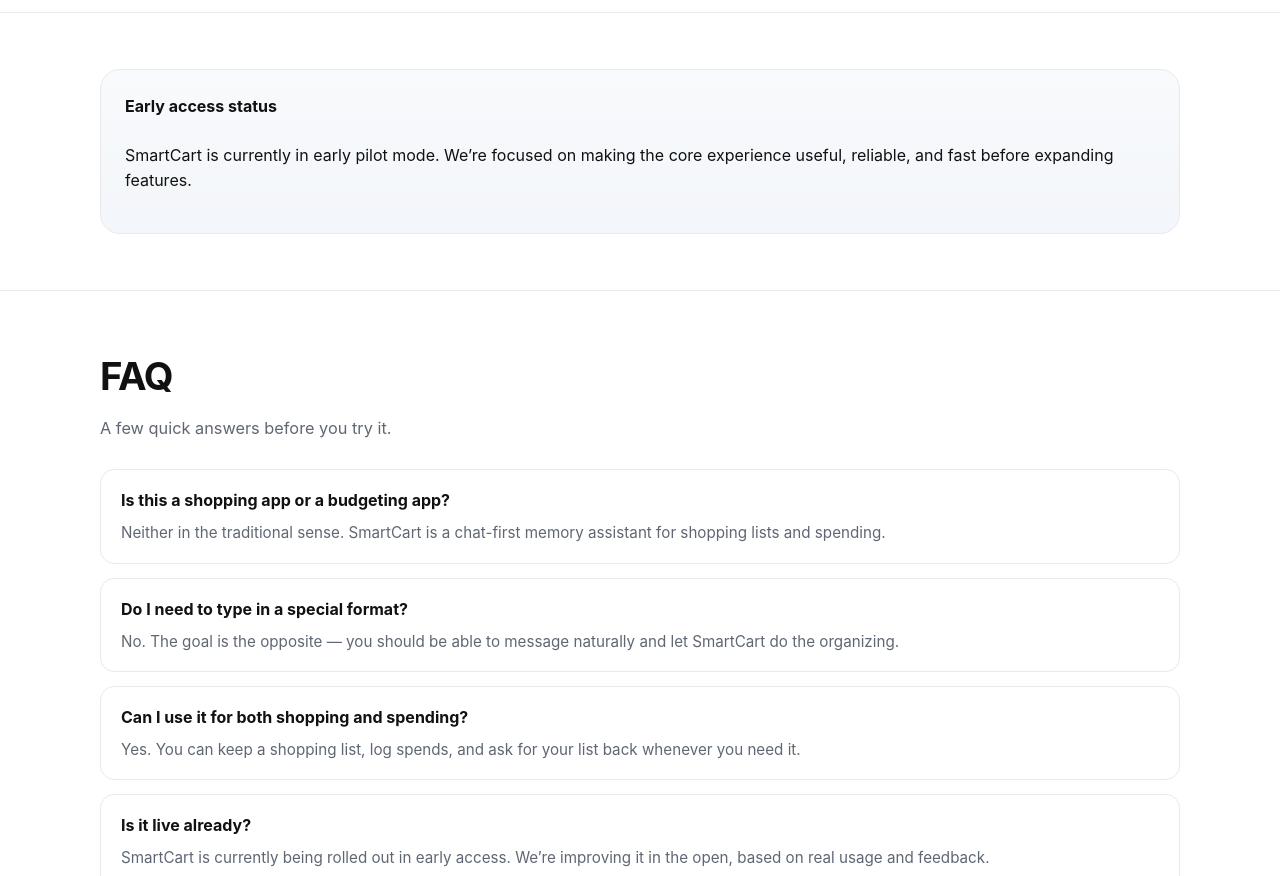
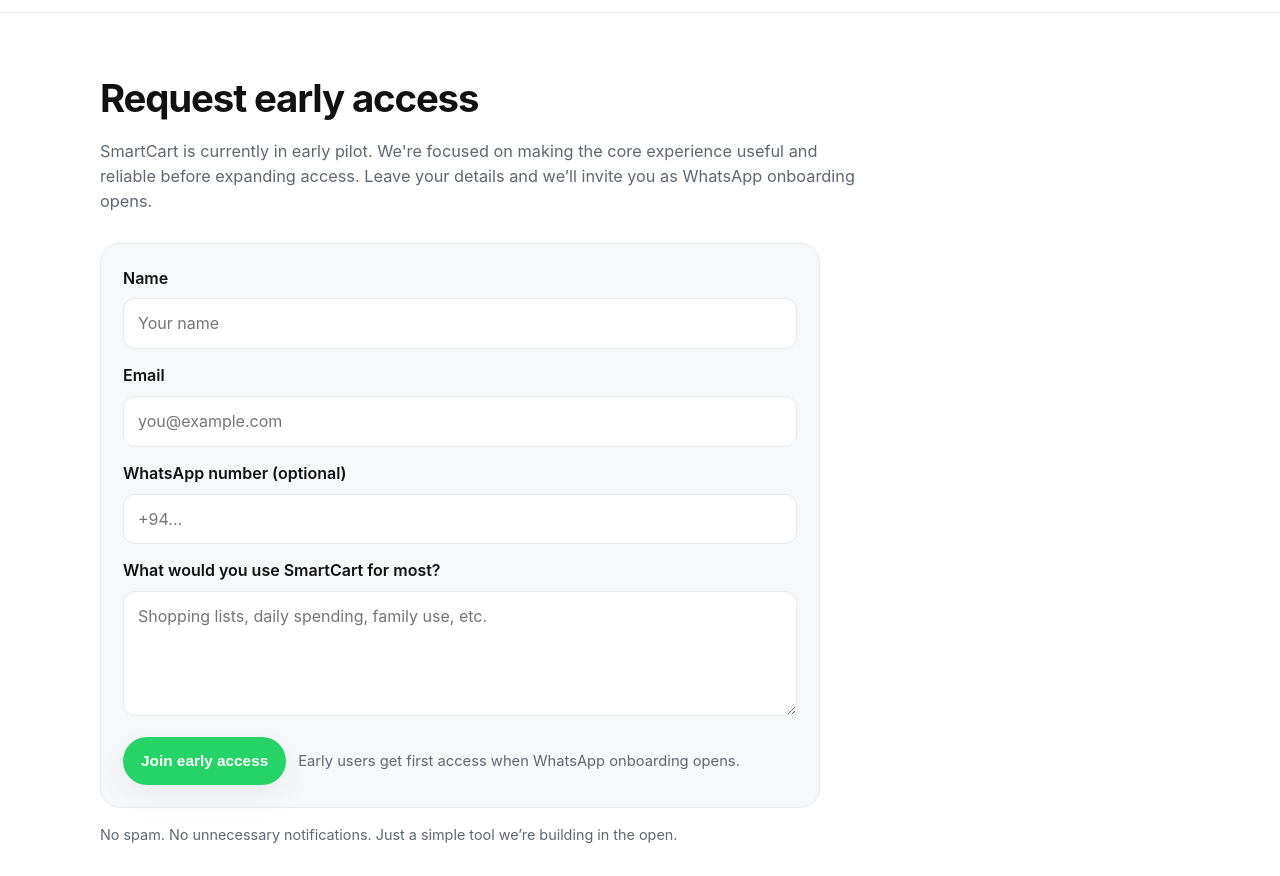
Before and after one commit to mohangamage/smartcart-site, a website: page index.html in a window 1280 px wide. Shown: the part 2140-3016 px from the top of the page. Drawn offline with Linux system fonts and the light colour scheme.

Commit message:
index page completed for mvp

```diff
--- a/index.html
+++ b/index.html
@@ -753,16 +753,86 @@
       EARLY ACCESS / STATUS
       ==========================================================================
     -->
-      <section>
+    <section id="early-access">
       <div class="container">
-          <div class="status">
-            <strong>Early access status</strong>
+        <div class="section-heading">
+          <h2>Request early access</h2>
           <p>
-              SmartCart is currently in early pilot mode. We’re focused on
-              making the core experience useful, reliable, and fast before
-              expanding features.
+            SmartCart is currently in early pilot. We're focused on making the core experience useful and reliable before expanding access.
+            Leave your details and we’ll invite you as WhatsApp onboarding opens.
           </p>
         </div>
+
+        <div class="card" style="max-width: 720px;">
+          <form action="#" method="post">
+            <div style="display: grid; gap: 14px;">
+              <div>
+                <label for="name" style="display:block; font-weight:600; margin-bottom:8px;">
+                  Name
+                </label>
+                <input
+                  id="name"
+                  name="name"
+                  type="text"
+                  placeholder="Your name"
+                  style="width:100%; min-height:48px; padding:12px 14px; border:1px solid var(--border); border-radius:12px; font:inherit;"
+                />
+              </div>
+
+              <div>
+                <label for="email" style="display:block; font-weight:600; margin-bottom:8px;">
+                  Email
+                </label>
+                <input
+                  id="email"
+                  name="email"
+                  type="email"
+                  placeholder="you@example.com"
+                  style="width:100%; min-height:48px; padding:12px 14px; border:1px solid var(--border); border-radius:12px; font:inherit;"
+                />
+              </div>
+
+              <div>
+                <label for="whatsapp" style="display:block; font-weight:600; margin-bottom:8px;">
+                  WhatsApp number (optional)
+                </label>
+                <input
+                  id="whatsapp"
+                  name="whatsapp"
+                  type="tel"
+                  placeholder="+94..."
+                  style="width:100%; min-height:48px; padding:12px 14px; border:1px solid var(--border); border-radius:12px; font:inherit;"
+                />
+              </div>
+
+              <div>
+                <label for="usecase" style="display:block; font-weight:600; margin-bottom:8px;">
+                  What would you use SmartCart for most?
+                </label>
+                <textarea
+                  id="usecase"
+                  name="usecase"
+                  rows="4"
+                  placeholder="Shopping lists, daily spending, family use, etc."
+                  style="width:100%; padding:12px 14px; border:1px solid var(--border); border-radius:12px; font:inherit; resize:vertical;"
+                ></textarea>
+              </div>
+
+              <div style="display:flex; flex-wrap:wrap; gap:12px; align-items:center;">
+                <button type="submit" class="button button-primary" style="border:none;">
+                  Join early access
+                </button>
+                <span style="color: var(--muted); font-size: 0.92rem;">
+                  Early users get first access when WhatsApp onboarding opens.
+                </span>
+              </div>
+            </div>
+          </form>
+        </div>
+
+        <p style="margin-top:16px; color: var(--muted); font-size: 0.9rem;">
+          No spam. No unnecessary notifications. Just a simple tool we’re building in the open.
+        </p>
       </div>
     </section>
 
@@ -780,10 +850,17 @@
 
           <div class="faq">
             <article class="faq-item">
-              <h3>Is this a shopping app or a budgeting app?</h3>
+              <h3>What exactly is SmartCart?</h3>
               <p>
-                Neither in the traditional sense. SmartCart is a chat-first
-                memory assistant for shopping lists and spending.
+                SmartCart is a chat-first memory assistant for shopping lists and spending.
+                It’s designed to help you quickly capture things and get them back cleanly when you need them.
+              </p>
+
+            </article>
+            <article class="faq-item">
+              <h3>Why not just use Notes or a to-do app?</h3>
+              <p>
+                Most tools require structure. SmartCart is designed for messy, real-life input — the way people actually think and message. You don’t need to organize anything upfront.
               </p>
             </article>
 
@@ -854,17 +931,18 @@
   -->
   <footer>
     <div class="container">
-        <div>SmartCart</div>
-        <div style="margin-top: 8px">
+      <div style="font-weight:600;">SmartCart</div>
+
+      <div style="margin-top: 8px;">
         A WhatsApp-first memory assistant for shopping lists and spending.
       </div>
 
-        <div style="margin-top: 20px">
-          <!--
-          TODO:
-          Replace with your actual contact / privacy / terms links later.
-        -->
+      <div style="margin-top: 16px;">
         Contact: hello@smartcart.chat
+      </div>
+
+      <div style="margin-top: 12px; font-size: 0.85rem;">
+        Built in Sri Lanka • Early access product
       </div>
     </div>
   </footer>
```
Also changed, not shown: package.json (added, +7 -0 lines). Lines whose indentation alone changed are shown as unchanged.
